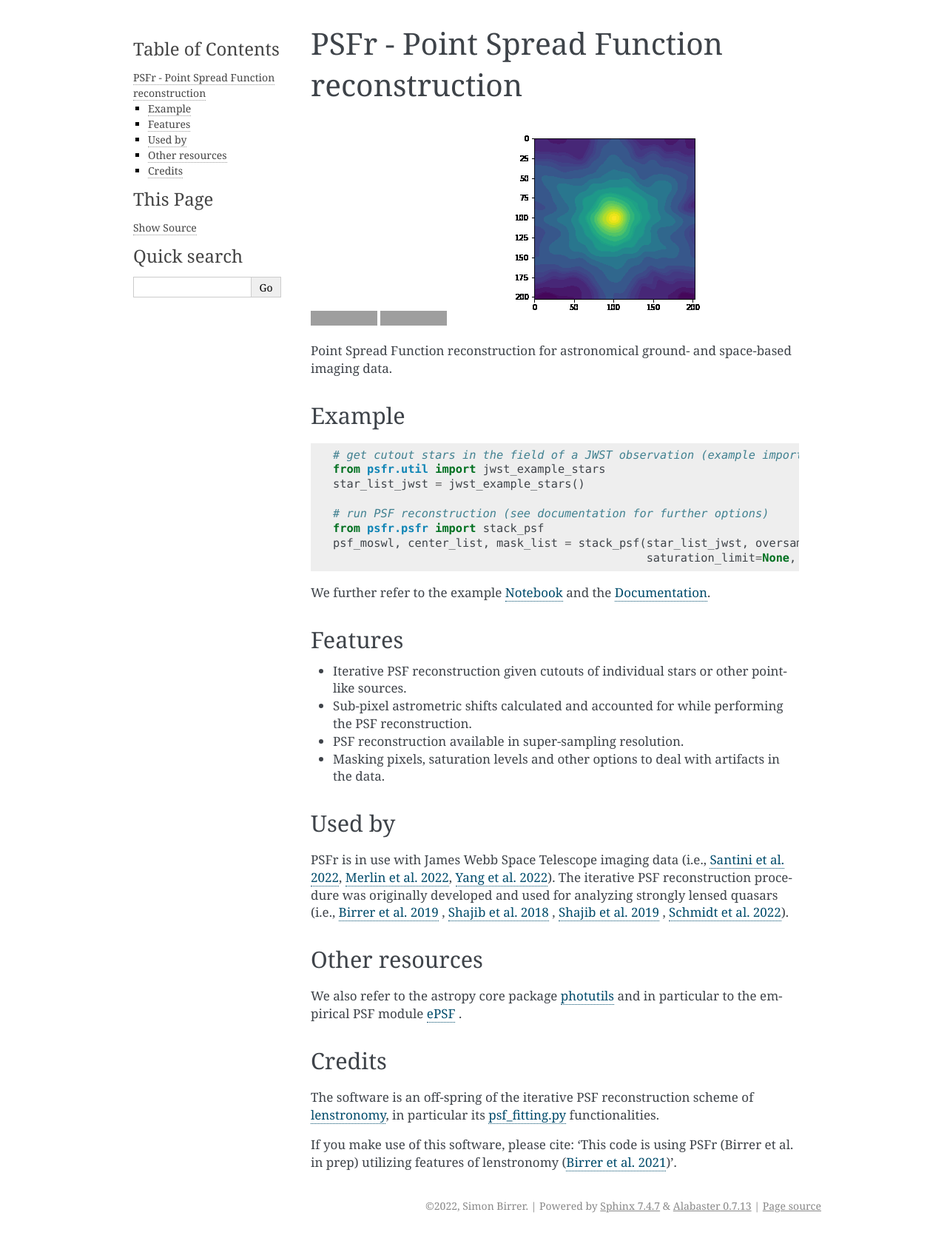
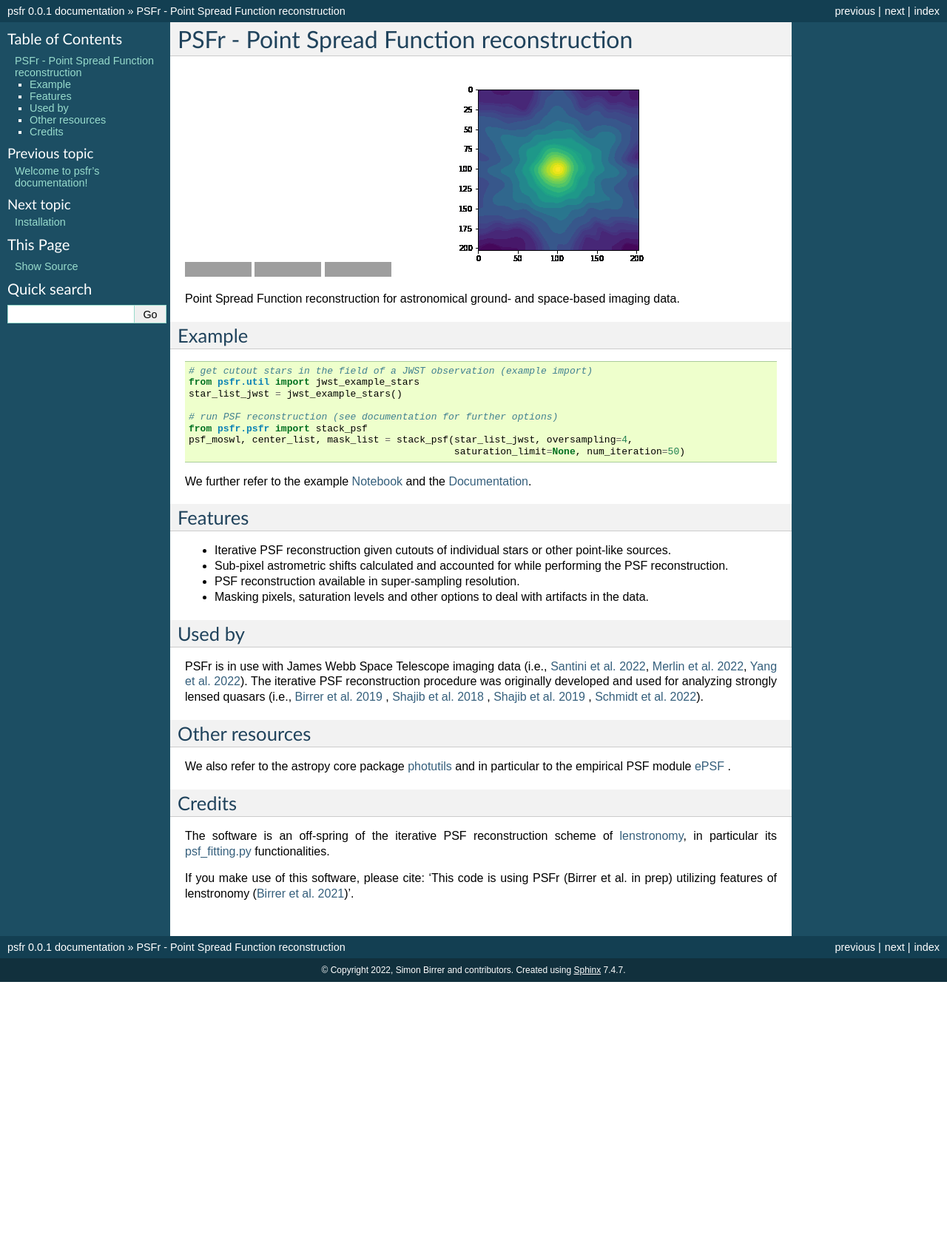
Before and after one commit to sibirrer/psfr, a Sphinx documentation site: the page built from docs/readme.rst, in a window 1280 px wide. Shown: the whole page at 74% size. Built offline with Sphinx 7.4.7, drawn with Linux system fonts in a browser that asks for light colours; pages that are not in the unit, such as notebooks, are missing from menus; after the commit the page ends 1327 px from its top, so only the background shows below that; grey boxes are pictures that could not be loaded.

Commit message:
readthedocs badge added, configuration updated

```diff
--- a/README.rst
+++ b/README.rst
@@ -4,6 +4,10 @@ PSFr - Point Spread Function reconstruction
 
 .. image:: https://github.com/sibirrer/psfr/workflows/Tests/badge.svg
     :target: https://github.com/sibirrer/psfr/actions
+
+.. image:: https://readthedocs.org/projects/psfr/badge/?version=latest
+        :target: http://psfr.readthedocs.io/en/latest/?badge=latest
+        :alt: Documentation Status
 
 .. image:: https://coveralls.io/repos/github/sibirrer/psfr/badge.svg?branch=main
     :target: https://coveralls.io/github/sibirrer/psfr?branch=main
@@ -32,7 +36,7 @@ Example
 We further refer to the example Notebook_ and the Documentation_.
 
 .. _Notebook: https://github.com/sibirrer/psfr/blob/main/notebooks/JWST_PSF_reconstruction.ipynb
-.. _Documentation: https://psfr.readthedocs.io/en/latest/installation.html
+.. _Documentation: https://psfr.readthedocs.io/en/latest/
 
 
 Features
--- a/docs/conf.py
+++ b/docs/conf.py
@@ -47,7 +47,7 @@ master_doc = 'index'
 
 # General information about the project.
 project = 'psfr'
-copyright = "2022, Simon Birrer"
+copyright = "2022, Simon Birrer and contributors"
 author = "Simon Birrer"
 
 # The version info for the project you're documenting, acts as replacement
@@ -83,7 +83,7 @@ todo_include_todos = False
 # The theme to use for HTML and HTML Help pages.  See the documentation for
 # a list of builtin themes.
 #
-html_theme = 'alabaster'
+html_theme = 'default'
 
 # Theme options are theme-specific and customize the look and feel of a
 # theme further.  For a list of options available for each theme, see the
@@ -123,6 +123,9 @@ latex_elements = {
     # 'figure_align': 'htbp',
 }
 
+# If true, "(C) Copyright ..." is shown in the HTML footer. Default is True.
+html_show_copyright = True
+
 # Grouping the document tree into LaTeX files. List of tuples
 # (source start file, target name, title, author, documentclass
 # [howto, manual, or own class]).
```
